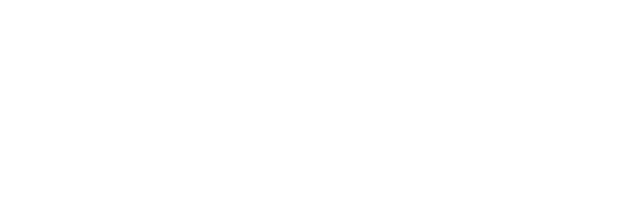
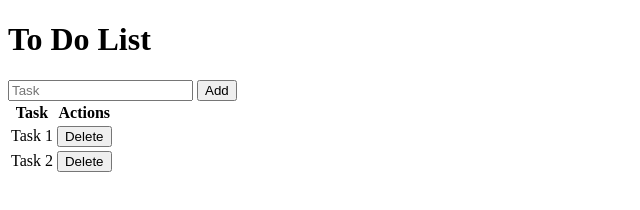
Before and after one commit to kennarddh/to-do-list-pwa, a plain HTML site: page index.html in a window 1280 px wide. Shown: the whole page, without its empty margins (0-640 px from the left). Drawn offline with Linux system fonts and the light colour scheme.

Commit message:
feat: Page structure

```diff
--- a/index.html
+++ b/index.html
@@ -105,6 +105,36 @@
 		<link rel="manifest" href="manifest.json" />
 	</head>
 	<body>
+		<main>
+			<h1>To Do List</h1>
+			<form id="add-form">
+				<input type="text" id="task" placeholder="Task" />
+				<button type="submit">Add</button>
+			</form>
+			<table id="tasks">
+				<thead>
+					<tr>
+						<th>Task</th>
+						<th>Actions</th>
+					</tr>
+				</thead>
+				<tbody>
+					<tr>
+						<td>Task 1</td>
+						<td>
+							<button class="delete">Delete</button>
+						</td>
+					</tr>
+					<tr>
+						<td>Task 2</td>
+						<td>
+							<button class="delete">Delete</button>
+						</td>
+					</tr>
+				</tbody>
+			</table>
+		</main>
+
 		<script src="js/main.js"></script>
 	</body>
 </html>
--- a/js/main.js
+++ b/js/main.js
@@ -5,3 +5,6 @@ window.addEventListener('load', () => {
 		navigator.serviceWorker.register('./service-worker.js')
 	}
 })
+
+const AddForm = document.querySelector('#add-form')
+const AddInput = document.querySelector('#add-form #task')
```
